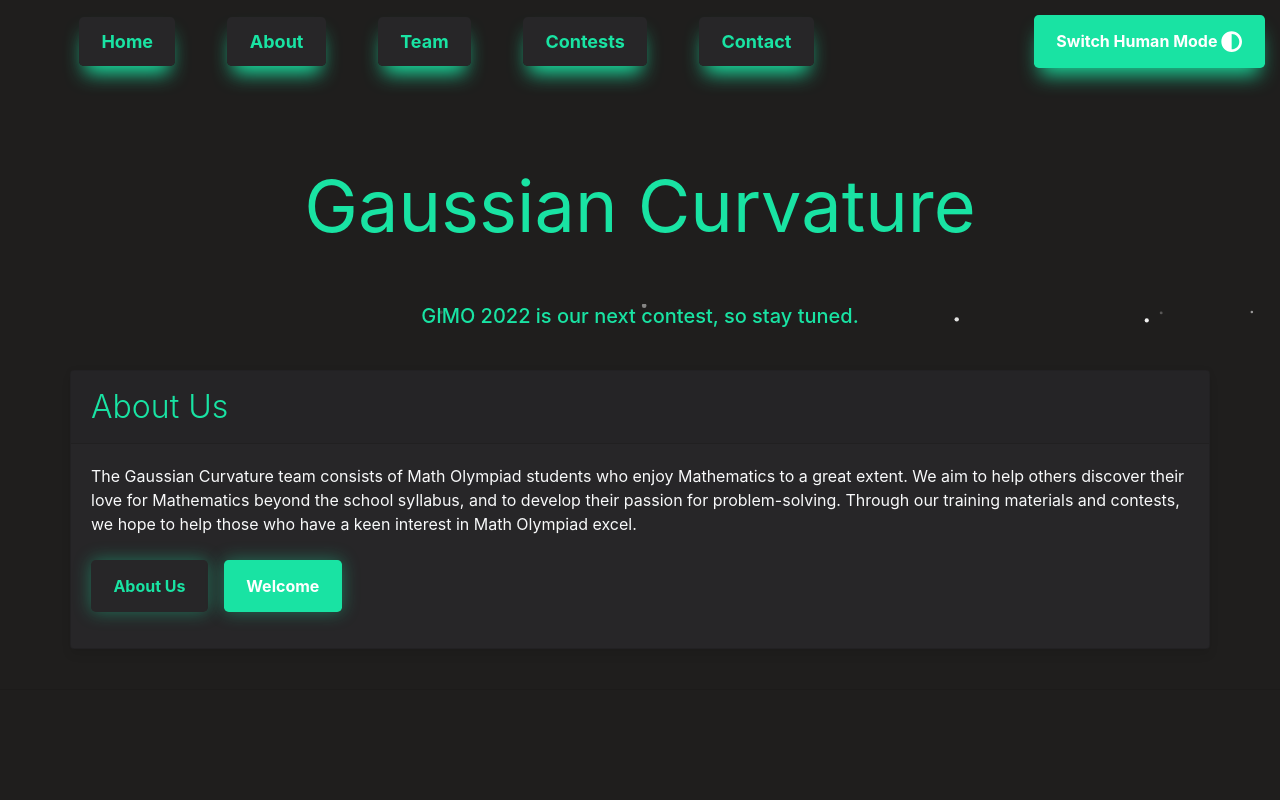
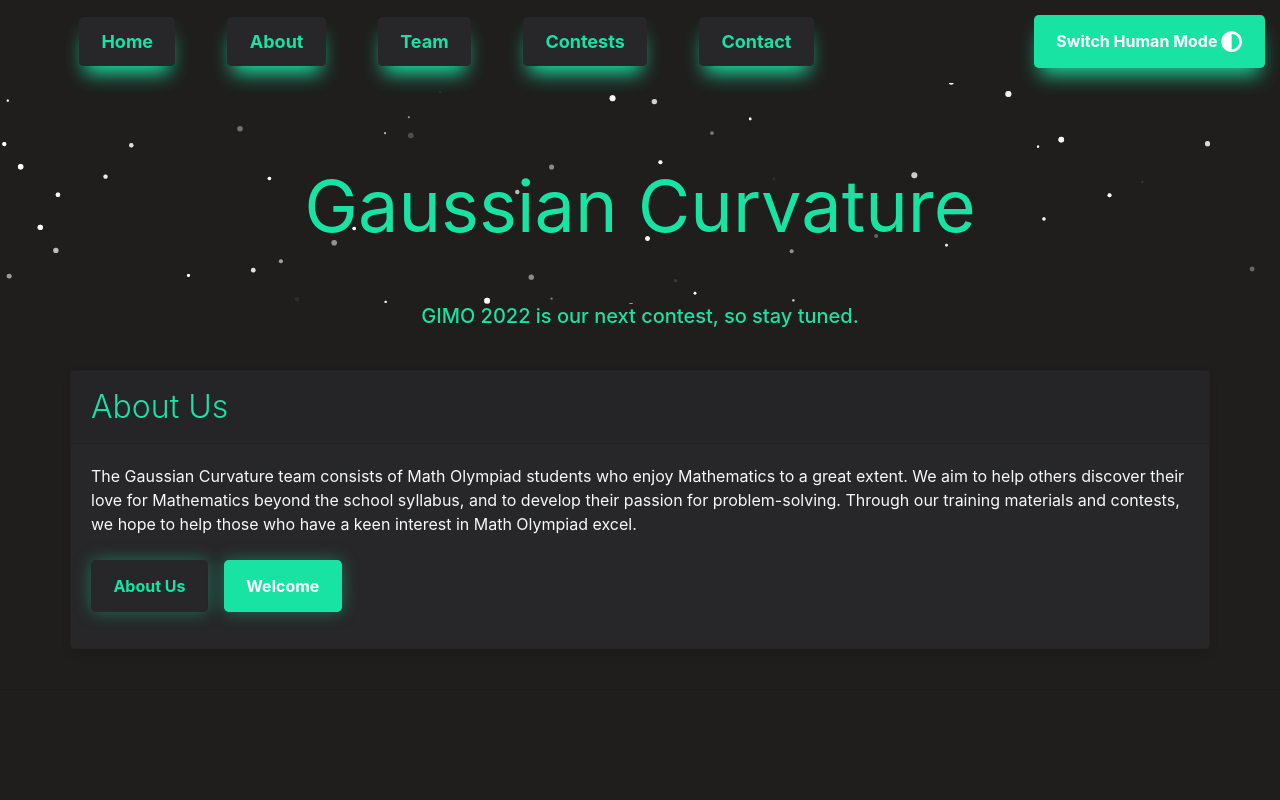
Before and after one commit to gaussiancurvolympiads/gaussiancurv, a React (Create React App) app: page / in a window 1280 px wide. Shown: the top 800 px of the page. Built offline with nearby package versions, Linux system fonts and the light colour scheme.

Commit message:
Update Home.jsx

```diff
--- a/src/components/Home.jsx
+++ b/src/components/Home.jsx
@@ -16,7 +16,7 @@ const Home = ({ darkMode }) => {
 
             <AttentionSeeker effect="pulse">
                 <Row>
-
+   <Particles />
                     <Col lg={12} xs={12}>
 
                         <h2 className="display-3 hello" align="center"><b>  Gaussian Curvature </b> </h2>
```
